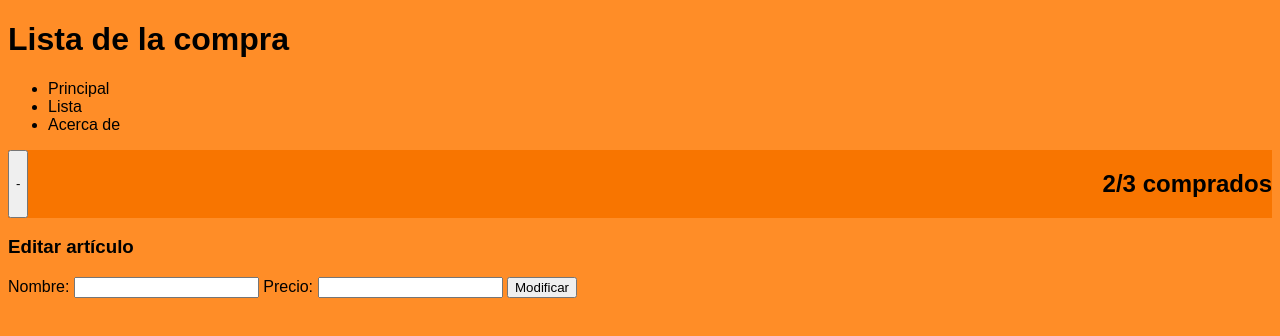
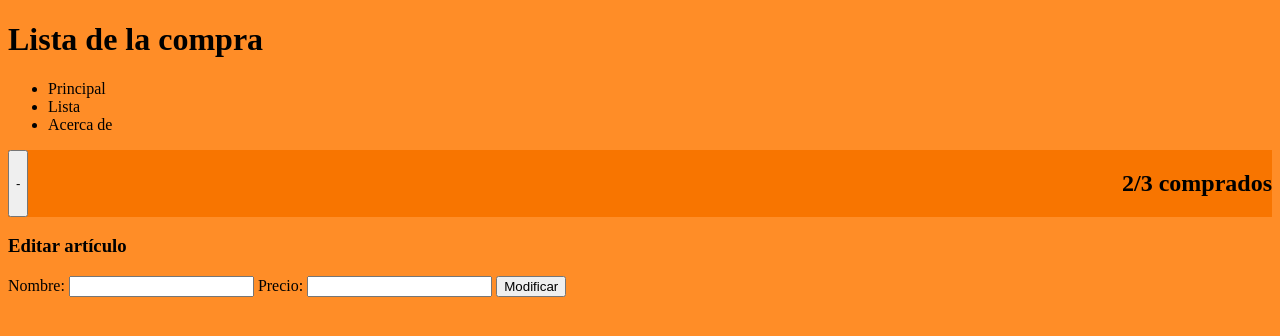
Before and after one commit to MarinaNaM/202205-W01CH04_Marina-Jorge, a website: page indexform.html in a window 1280 px wide. Drawn offline with Linux system fonts and the light colour scheme.

```diff
--- a/scss/styles.scss
+++ b/scss/styles.scss
@@ -1,7 +1,3 @@
-* {
-    font-family: sans-serif;
-}
-
 body {
     background-color: #ff8d27;
     .submenu {
```
Also changed, not shown: css/styles.css.
